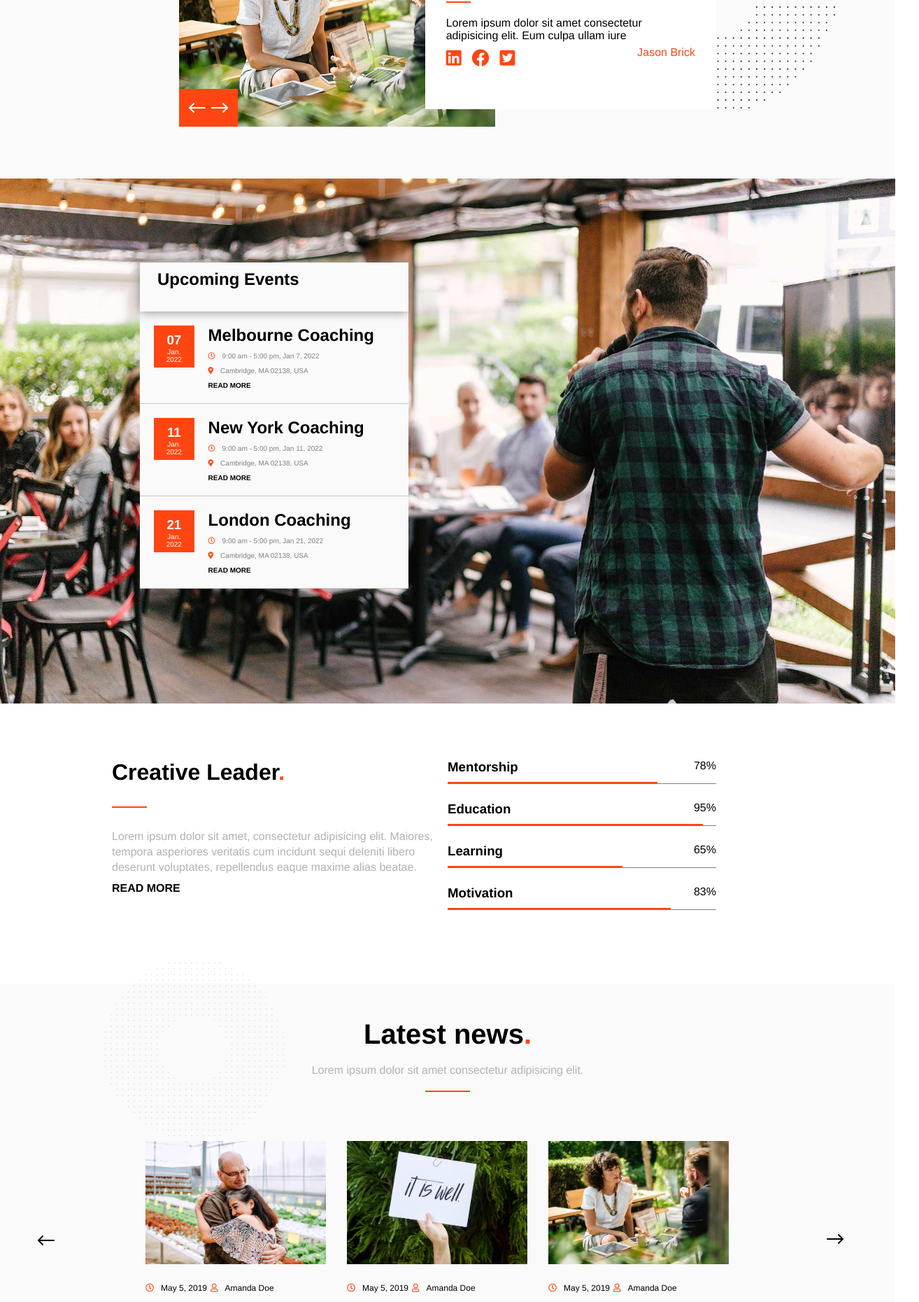
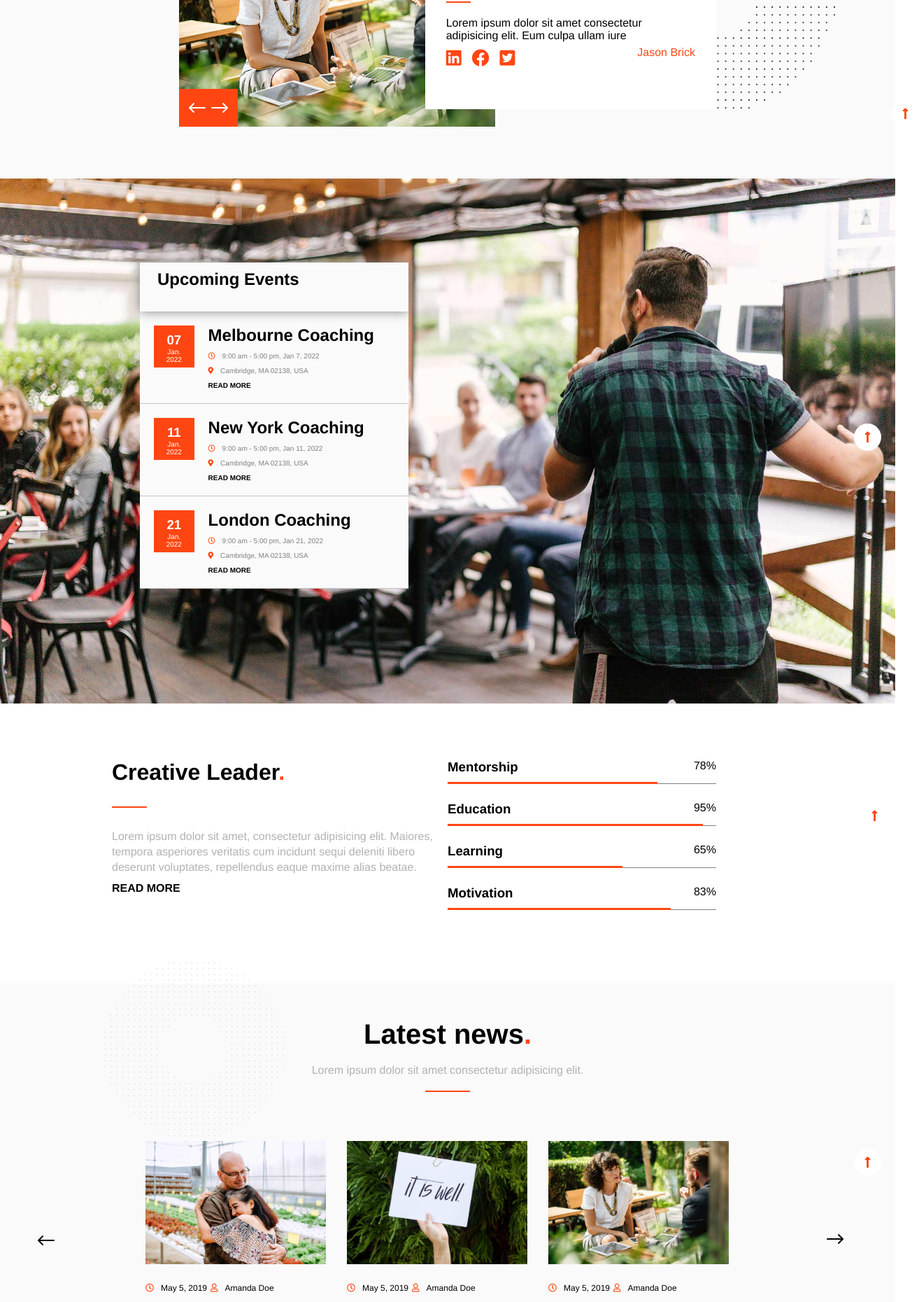
Before and after one commit to Giuseppe0197/proj-html-vuejs, a Vue app: page / in a window 1280 px wide. Shown: the part 1454-3314 px from the top of the page at 70% size, 1314 px wide, since content can reach past the window. Built offline with nearby package versions, Linux system fonts and the light colour scheme.

Commit message:
add lateral button to every section

```diff
--- a/src/components/JasonComp.vue
+++ b/src/components/JasonComp.vue
@@ -41,7 +41,9 @@
 
         <img class="origin" src="../assets/img/svg-4.svg">
 
+       <button class="buttonJason buttonJason1"><i class="fas fa-long-arrow-alt-up"></i></button>
 
+       <button class="buttonJason buttonJason2"><i class="fas fa-long-arrow-alt-up"></i></button>
 
     </div>
 </template>
@@ -61,6 +63,29 @@ export default {
         margin: 100px auto 0;
         display: flex;
         position: relative;
+
+        .buttonJason {
+                background-color: white;
+                border: none;
+                border-radius: 50%;
+                padding: 10px 15px;
+            }
+
+            .fa-long-arrow-alt-up {
+                color: #ff4612;
+                font-size: 18px;
+            }
+
+            .buttonJason1 {
+                position:absolute;
+                right: -290px;
+            }
+
+            .buttonJason2 {
+                position: absolute;
+                right: -290px;
+                bottom: 430px;
+            }
 
         img {
             width: 100%;
@@ -108,6 +133,11 @@ export default {
             margin-top: 10px;
         }
 
+        .fab:hover {
+            color: black;
+            cursor: pointer;
+        }
+
         .logos i {
             color: #ff4612;
             font-size: 25px;
--- a/src/components/LatestNews.vue
+++ b/src/components/LatestNews.vue
@@ -14,6 +14,8 @@
         <img class="arrowleft" src="../assets/img/svg-6.svg" alt="">
 
         <img class="arrowright" src="../assets/img/svg-6.svg" alt="">
+
+        <button class="buttonLatest"><i class="fas fa-long-arrow-alt-up"></i></button>
     </div>
 
     <div class="imageInfo">
@@ -108,6 +110,21 @@ export default {
             cursor: pointer;
         }
 
+        .buttonLatest {
+                background-color: white;
+                border: none;
+                border-radius: 50%;
+                padding: 10px 15px;
+                position:absolute;
+                right: 20px;
+                bottom: -120px;
+            }
+
+            .fa-long-arrow-alt-up {
+                color: #ff4612;
+                font-size: 18px;
+            }
+
         .titleNews {
             text-align: center;
             margin-top: 50px;
--- a/src/components/Leader.vue
+++ b/src/components/Leader.vue
@@ -66,6 +66,8 @@
             </div>
         </div>
 
+        <button class="buttonCreative"><i class="fas fa-long-arrow-alt-up"></i></button>
+
     </div>
 </div>
 </template>
@@ -87,6 +89,7 @@ export default {
         margin: 0 auto;
         padding-top: 80px;
         display: flex;
+        position: relative;
 
 
         .leaderInfo {
@@ -179,5 +182,20 @@ export default {
 
 
     }
+
+    .buttonCreative {
+                background-color: white;
+                border: none;
+                border-radius: 50%;
+                padding: 10px 15px;
+                position:absolute;
+                right: -150px;
+                bottom: 140px;
+            }
+
+            .fa-long-arrow-alt-up {
+                color: #ff4612;
+                font-size: 18px;
+            }
 }
 </style>
--- a/src/components/MyFooterSub.vue
+++ b/src/components/MyFooterSub.vue
@@ -54,4 +54,9 @@ export default {
     margin-right: 10px;
     font-size: 23px;
 }
+
+.icon:hover {
+    color: #ff4612;
+    cursor: pointer;
+}
 </style>
--- a/src/components/UpcomingEv.vue
+++ b/src/components/UpcomingEv.vue
@@ -51,6 +51,7 @@
                     </div>
                 </div>
             </div>
+            <button class="buttonEvents"><i class="fas fa-long-arrow-alt-up"></i></button>
         </div>
     </div>
 </template>
@@ -75,6 +76,21 @@ export default {
 
     .container {
         position: relative;
+
+        .buttonEvents {
+                background-color: white;
+                border: none;
+                border-radius: 50%;
+                padding: 10px 15px;
+                position:absolute;
+                right: 20px;
+                top: 350px;
+            }
+
+            .fa-long-arrow-alt-up {
+                color: #ff4612;
+                font-size: 18px;
+            }
     }
 
     .upcoming {
```
